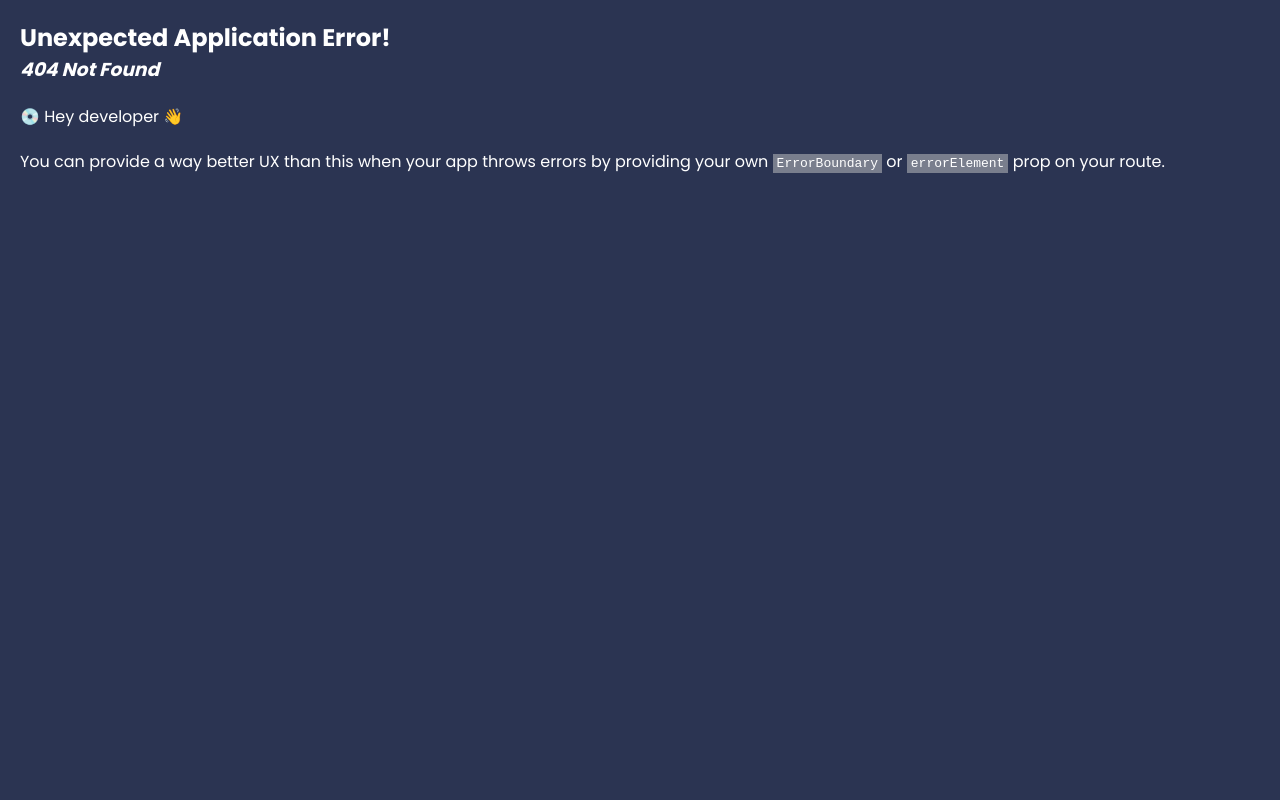
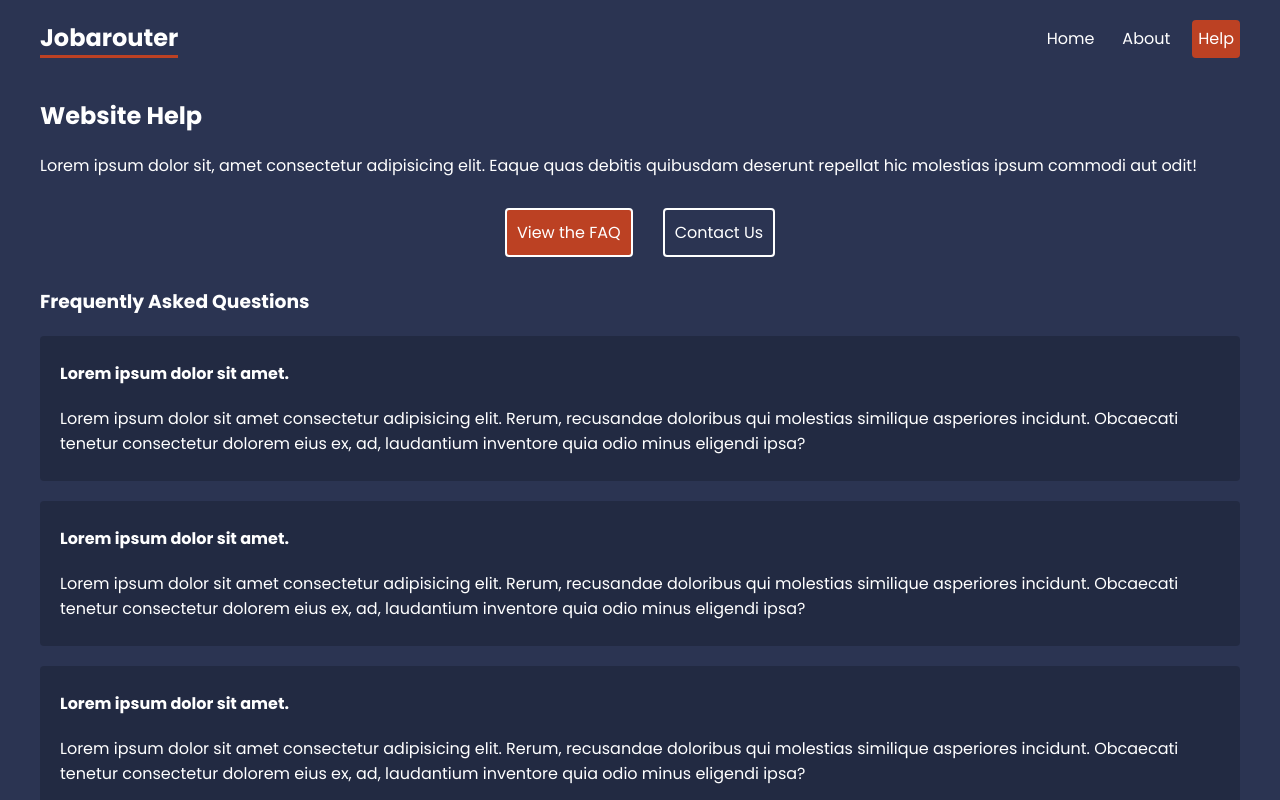
Before and after one commit to TheSh4h/React-Router-Learning, a React (Create React App) app: page /help/faq in a window 1280 px wide. Before the commit this address had no page. Shown: the top 800 px of the page. Built offline with nearby package versions, Linux system fonts and the light colour scheme.

Commit message:
lec 4 done

```diff
--- a/src/App.js
+++ b/src/App.js
@@ -7,14 +7,21 @@
 
 import Home from './pages/Home';
 import About from './pages/About';
+import Contact from './pages/help/Contact';
+import Faq from './pages/help/Faq';
 
 import RootLayout from "./layout/RootLayout";
+import HelpLayout from "./layout/HelpLayout";
 
 const router = createBrowserRouter(
   createRoutesFromElements(
             <Route path="/" element={<RootLayout />}>
               <Route index element={<Home />} />
               <Route path="about" element={<About />} />
+              <Route path="help" element={<HelpLayout />}>
+                <Route path="contact" element={<Contact />} />
+                <Route path="faq" element={<Faq />} />
+              </Route>
             </Route>
   )
 )
--- a/src/index.css
+++ b/src/index.css
@@ -54,7 +54,51 @@
 }
 
 /* help layout */
+.help-layout nav {
+  display: flex;
+  justify-content: center;
+  gap: 30px;
+  margin: 30px 0;
+}
+.help-layout nav a{
+  padding: 10px;
+  border: 2px solid white;
+  border-radius: 4px;
+  text-decoration: none;
+}
+.help-layout nav a:hover{
+  border-color: var(--primary);
+}
+.help-layout nav a.active {
+  background: var(--primary);
+}
 
+/* faq */
+.faq .question {
+  background: rgba(0,0,0,0.2);
+  padding: 5px 20px;
+  border-radius: 4px;
+  margin: 20px 0;
+}
+
+/* contact form */
+form {
+  margin-top: 30px;
+}
+form input, form label span, form textarea {
+  display: block;
+}
+form input, form textarea {
+  margin-bottom: 30px;
+  padding: 8px;
+  border-radius: 4px;
+  border: 0;
+  width: 300px;
+  color: var(--secondary);
+}
+form label span {
+  margin-bottom: 10px;
+}
 
 /* faq */
 
--- /dev/null
+++ b/src/layout/HelpLayout.js
@@ -0,0 +1,19 @@
+import { NavLink, Outlet } from "react-router-dom"
+
+export default function HelpLayout() {
+  return (
+    <div className="help-layout">
+
+      <h2>Website Help</h2>
+      <p>Lorem ipsum dolor sit, amet consectetur adipisicing elit. Eaque quas debitis quibusdam deserunt repellat hic molestias ipsum commodi aut odit!</p>
+
+      <nav>
+        <NavLink to="faq">View the FAQ</NavLink>
+        <NavLink to="contact">Contact Us</NavLink>
+      </nav>
+
+      <Outlet />
+
+    </div>
+  )
+}
--- a/src/layout/RootLayout.js
+++ b/src/layout/RootLayout.js
@@ -7,6 +7,7 @@
                 <h1>Jobarouter</h1>
                 <NavLink to="/">Home</NavLink>
                 <NavLink to="about">About</NavLink>
+                <NavLink to="help">Help</NavLink>
                 </nav>
             </header>
 
--- /dev/null
+++ b/src/pages/help/Contact.js
@@ -0,0 +1,18 @@
+export default function Contact() {
+    return (
+      <div className="contact">
+        <h3>Contact Us</h3>
+        <form>
+          <label>
+            <span>Your email:</span>
+            <input type="email" name="email" required />
+          </label>
+          <label>
+            <span>Your message:</span>
+            <textarea name="message" required></textarea>
+          </label>
+          <button>Submit</button>
+        </form>
+      </div>
+    )
+  }
--- /dev/null
+++ b/src/pages/help/Faq.js
@@ -0,0 +1,33 @@
+export default function Faq() {
+    return (
+      <div className="faq">
+        <h3>Frequently Asked Questions</h3>
+
+        <div className="question">
+          <p><strong>Lorem ipsum dolor sit amet.</strong></p>
+          <p>Lorem ipsum dolor sit amet consectetur adipisicing elit. Rerum, recusandae doloribus qui molestias similique asperiores incidunt. Obcaecati tenetur consectetur dolorem eius ex, ad, laudantium inventore quia odio minus eligendi ipsa?</p>
+        </div>
+
+        <div className="question">
+          <p><strong>Lorem ipsum dolor sit amet.</strong></p>
+          <p>Lorem ipsum dolor sit amet consectetur adipisicing elit. Rerum, recusandae doloribus qui molestias similique asperiores incidunt. Obcaecati tenetur consectetur dolorem eius ex, ad, laudantium inventore quia odio minus eligendi ipsa?</p>
+        </div>
+
+        <div className="question">
+          <p><strong>Lorem ipsum dolor sit amet.</strong></p>
+          <p>Lorem ipsum dolor sit amet consectetur adipisicing elit. Rerum, recusandae doloribus qui molestias similique asperiores incidunt. Obcaecati tenetur consectetur dolorem eius ex, ad, laudantium inventore quia odio minus eligendi ipsa?</p>
+        </div>
+
+        <div className="question">
+          <p><strong>Lorem ipsum dolor sit amet.</strong></p>
+          <p>Lorem ipsum dolor sit amet consectetur adipisicing elit. Rerum, recusandae doloribus qui molestias similique asperiores incidunt. Obcaecati tenetur consectetur dolorem eius ex, ad, laudantium inventore quia odio minus eligendi ipsa?</p>
+        </div>
+
+        <div className="question">
+          <p><strong>Lorem ipsum dolor sit amet.</strong></p>
+          <p>Lorem ipsum dolor sit amet consectetur adipisicing elit. Rerum, recusandae doloribus qui molestias similique asperiores incidunt. Obcaecati tenetur consectetur dolorem eius ex, ad, laudantium inventore quia odio minus eligendi ipsa?</p>
+        </div>
+
+      </div>
+    )
+  }
```
